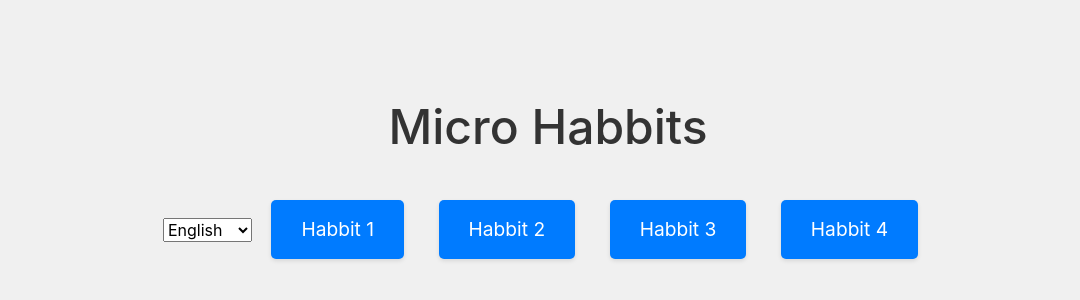
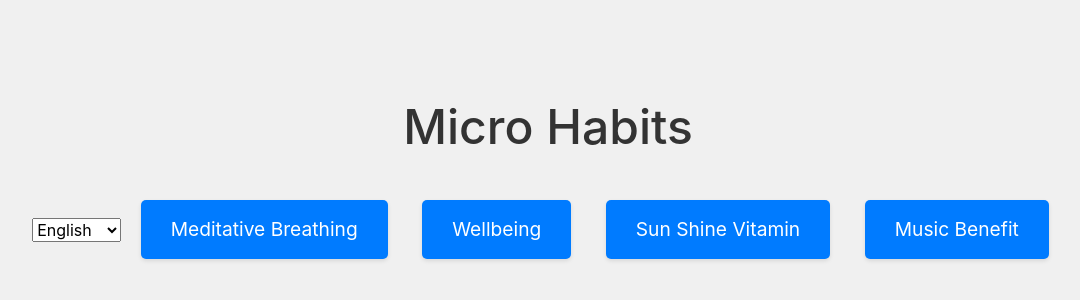
Before and after one commit to MBABHISHEK/voice-assitance, a plain HTML site: page microHabits.html in a window 1280 px wide. Shown: the part 214-514 px from the top of the page, without its empty margins (92-1172 px from the left). Drawn offline with nearby package versions, Linux system fonts and the light colour scheme.

Commit message:
Update microHabits.html

```diff
--- a/microHabits.html
+++ b/microHabits.html
@@ -52,7 +52,7 @@
 <div class="centered">
   <div class="container">
     <!-- Greeting message with morning activities -->
-    <h1>Micro Habbits</h1>
+    <h1>Micro Habits</h1>
     <div id="greeting">
     <select id="languageSelect" class="btn-custom">
         <option value="en">English</option>
@@ -63,10 +63,10 @@
         <option value="ar">Arabic</option>
         <option value="fr">French</option>
     </select>
-      <button onclick="speakHabbit1()">Habbit 1</button>
-      <button onclick="speakHabbit2()">Habbit 2</button>
-      <button onclick="speakHabbit3()">Habbit 3</button>
-      <button onclick="speakHabbit4()">Habbit 4</button>
+      <button onclick="speakHabbit1()">Meditative Breathing</button>
+      <button onclick="speakHabbit2()">Wellbeing</button>
+      <button onclick="speakHabbit3()">Sun Shine Vitamin</button>
+      <button onclick="speakHabbit4()">Music Benefit</button>
     </div>
   </div>
 </div>
```
